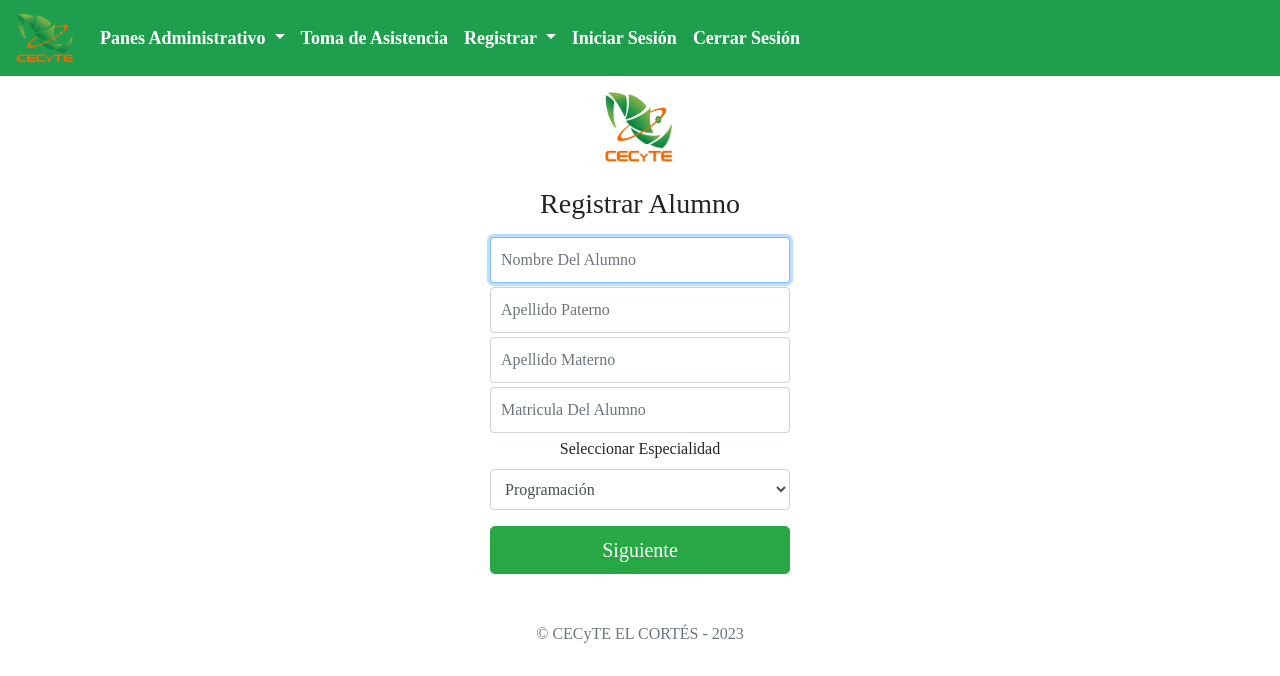
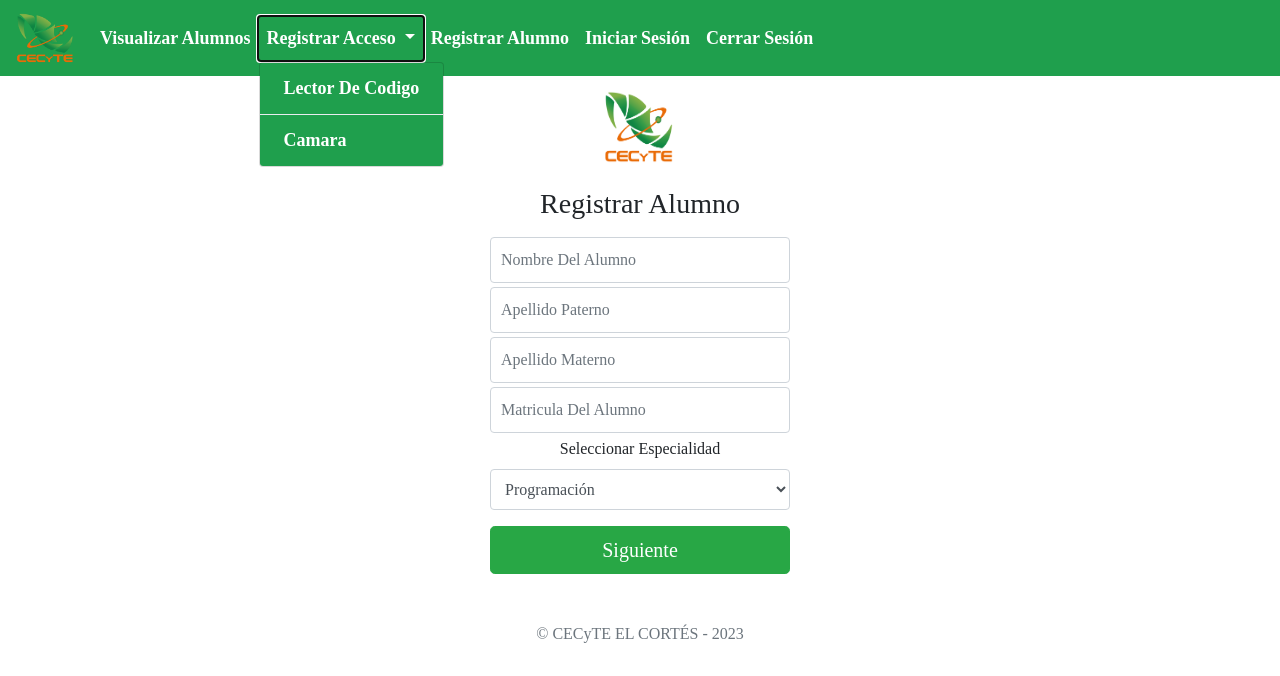
Before and after one commit to AstoriasSuberville/ControlAccessCECyTE, a PHP site: page /registeralumno.php in a window 1280 px wide, after a click on "Registrar Acceso". Shown: the top 676 px of the page. Run offline with PHP 8.4, Linux system fonts and the light colour scheme; some libraries are stand-ins or nearby versions; some web fonts are replaced.

Commit message:
Correccions

```diff
--- a/components/footer.php
+++ b/components/footer.php
@@ -15,7 +15,7 @@
                     que sean capaces de integrar los avances científicos al desarrollo humano propio y de la sociedad en
                     la que viven.</p>
                 <p class="box">Unete!!</p>
-                <a class="btn btn-success" href="../misionyvision.php" role="button">Misión & Visión</a>
+                <a class="btn btn-success" href="./misionyvision.php" role="button">Misión & Visión</a>
             </div>
             <div class="box">
                 <h2>SIGUENOS</h2>
--- a/components/navbar.php
+++ b/components/navbar.php
@@ -6,34 +6,30 @@
     </button>
     <div class="collapse navbar-collapse" id="navbarText">
         <ul class="navbar-nav mr-auto">
+
+            <li class="nav-item">
+                <a class="nav-link" href="./list_students.php">Visualizar Alumnos</a>
+            </li>
+
             <li class="nav-item dropdown">
-                    <a class="nav-link dropdown-toggle" href="#" role="button" data-toggle="dropdown"
-                        aria-expanded="false">
-                        Panes Administrativo
+                <a class="nav-link dropdown-toggle" href="#" role="button" data-toggle="dropdown" aria-expanded="false">
+                    Registrar Acceso
                 </a>
                 <div class="dropdown-menu">
-                        <a class="dropdown-item" href="#">Visualizar Alumnos</a>
+                    <a class="dropdown-item" href="./tomarasistenciaslector.php">Lector De Codigo</a>
                     <div class="dropdown-divider"></div>
-                        <a class="dropdown-item" href="#">Visualizar Registro de acceso</a>
+                    <a class="dropdown-item" href="./tomarasistenciascam.php">Camara</a>
                 </div>
             </li>
+
             <li class="nav-item">
-                    <a class="nav-link" href="#">Toma de Asistencia</a>
+                <a class="nav-link" href="./registeralumno.php">Registrar Alumno</a>
             </li>
-                <li class="nav-item dropdown">
-                    <a class="nav-link dropdown-toggle" href="#" role="button" data-toggle="dropdown"
-                        aria-expanded="false">
-                        Registrar
-                    </a>
-                    <div class="dropdown-menu">
-                        <a class="dropdown-item" href="#">Registrar Especialidad</a>
-                        <div class="dropdown-divider"></div>
-                        <a class="dropdown-item" href="#">Registrar Alumno</a>
-                    </div>
-                </li>
+
             <li class="nav-item">
                 <a class="nav-link" href="#">Iniciar Sesión</a>
             </li>
+
             <li class="nav-item">
                 <a class="nav-link" href="#">Cerrar Sesión</a>
             </li>
--- a/js/scriptTakeAssitance.js
+++ b/js/scriptTakeAssitance.js
@@ -3,8 +3,8 @@ document.addEventListener("DOMContentLoaded", () => {
 	Quagga.init({
 		inputStream: {
 			constraints: {
-				width: 1920,
-				height: 1080,
+				width: 250,
+				height: 250,
 			},
 			name: "Live",
 			type: "LiveStream",
--- a/registeralumno.php
+++ b/registeralumno.php
@@ -33,7 +33,8 @@
                 </select>
             </div>
 
-            <button class="btn btn-lg btn-success btn-block" type="submit">Siguiente</button>
+            <a class="btn btn-lg btn-success btn-block" href="./registrartutor.php">Siguiente</a>
+            <!--<button class="btn btn-lg btn-success btn-block" type="submit">Siguiente</button>-->
             <p class="mt-5 mb-3 text-muted">&copy; CECyTE EL CORTÉS - 2023</p>
         </form>
     </div>
```
Also changed, not shown: js/graficapersonal.js (+8 -24 lines), js/scriptTakeAccess.js (added, +14 -0 lines), student.php (+11 -3 lines), tomarasistenciascam.php (renamed from tomarAsistencia.php, +6 -7 lines), tomarasistenciaslector.php (added, +36 -0 lines). Lines whose indentation alone changed are shown as unchanged.
